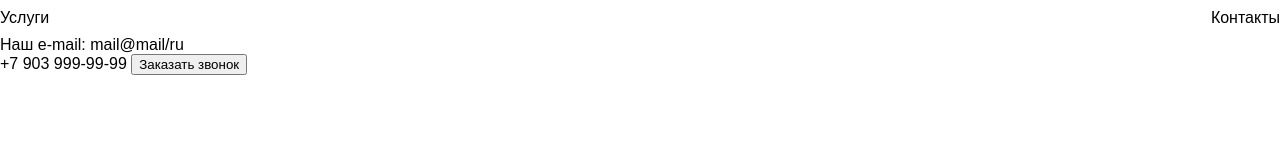
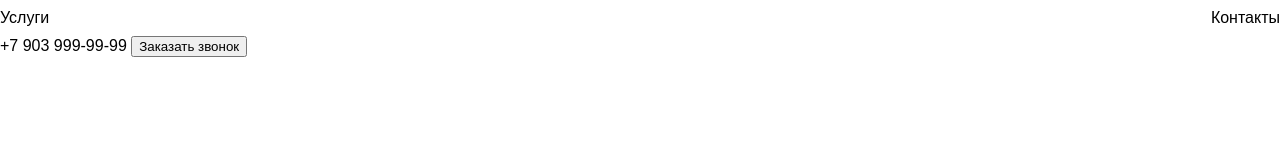
Before and after one commit to Vitaliy781227/special-app, a plain HTML site: page index.html in a window 1280 px wide. Drawn offline with Linux system fonts and the light colour scheme.

Commit message:
e-mail removed

```diff
--- a/index.html
+++ b/index.html
@@ -16,8 +16,6 @@
             <a href="#contacts">Контакты</a>
         </nav>
         <div>
-            Наш e-mail: <a href="mailto:mail@mail.ru">mail@mail/ru</a>
-        <div>
             <a href="tel:+79039999999">+7 903 999-99-99</a>
             <button>Заказать звонок</button>
         </div>
```
